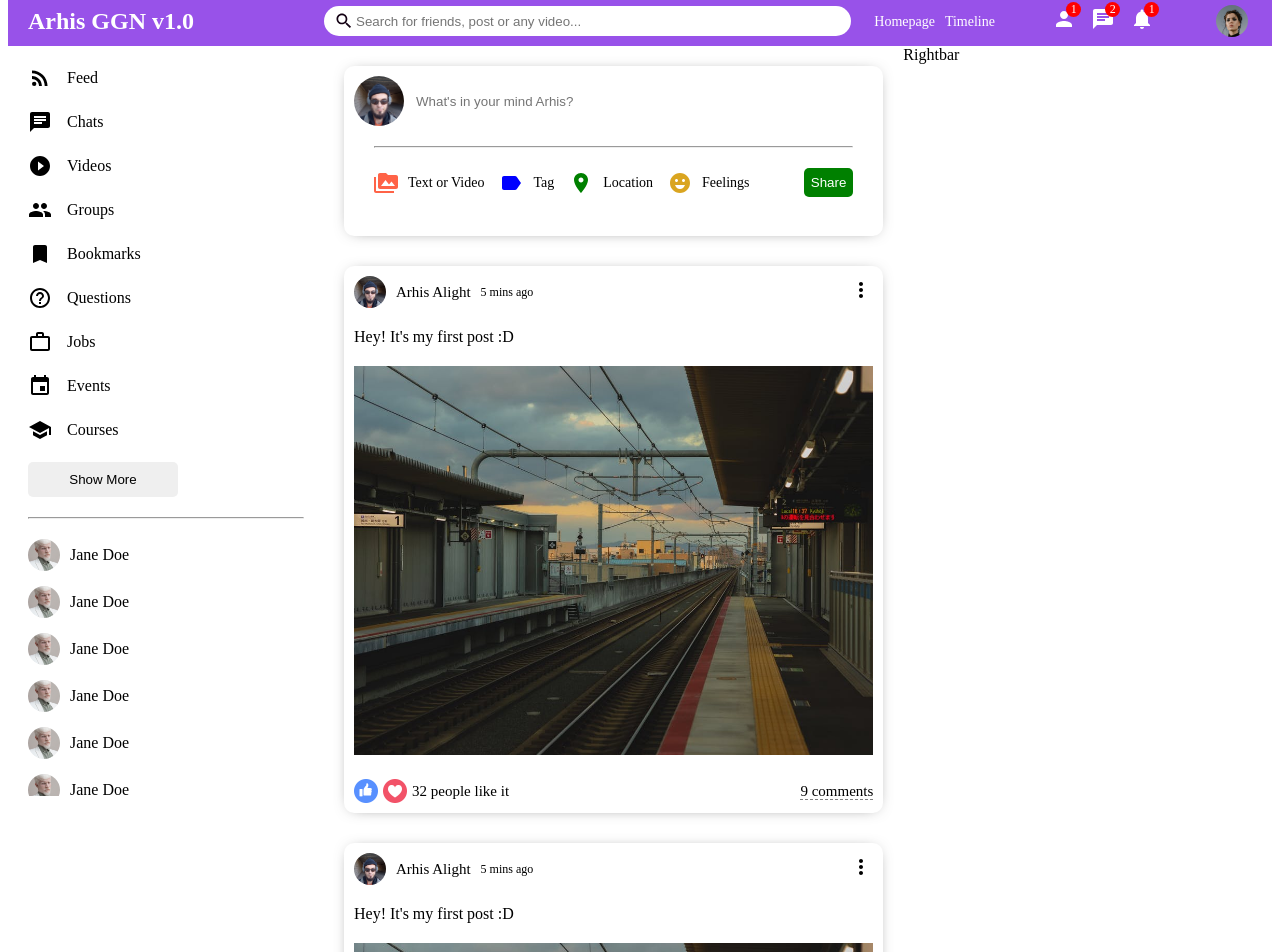
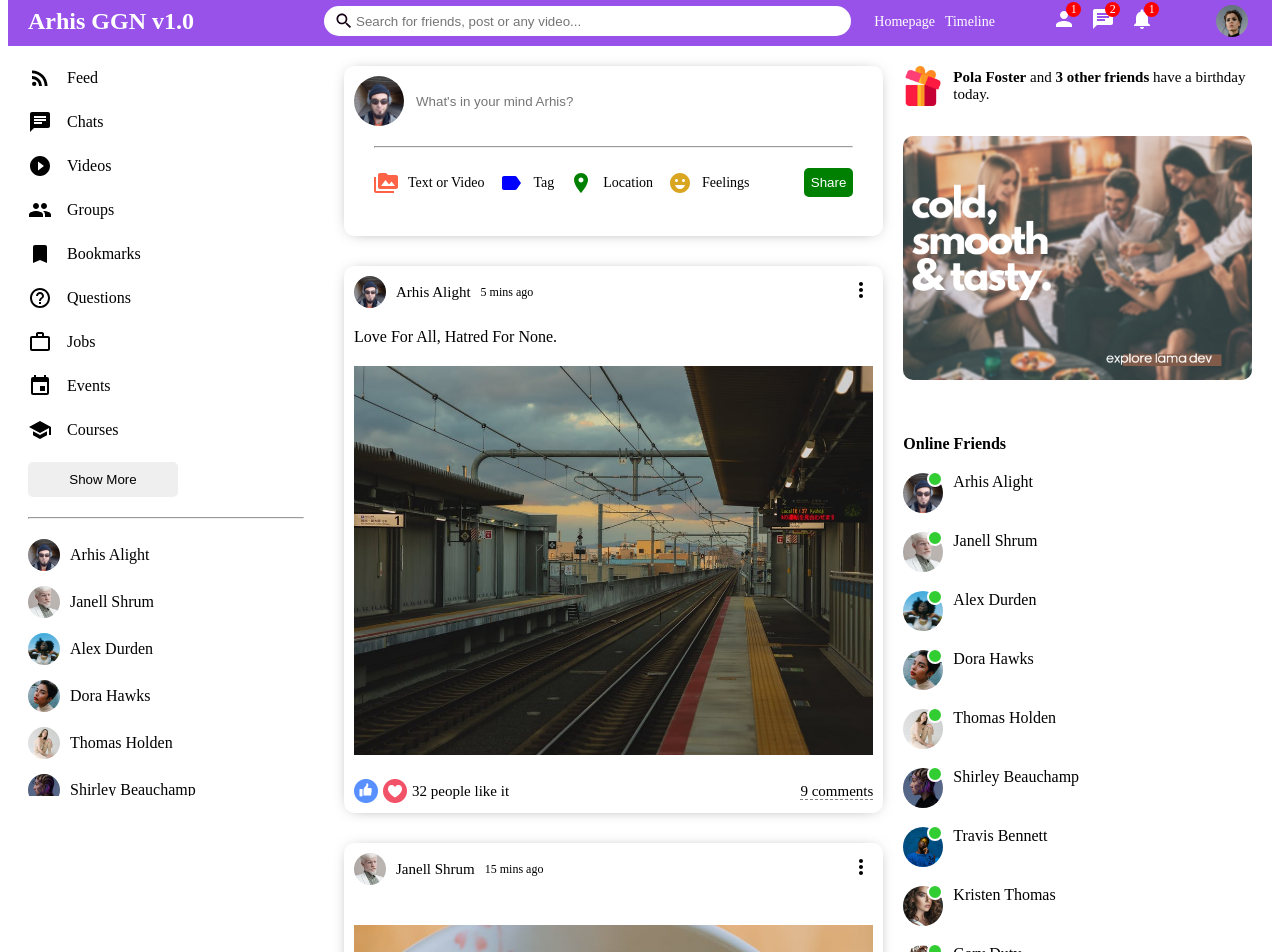
Before and after one commit to Victor-Nikliaiev/react-soc-network, a React (Vite) app: page / in a window 1280 px wide. Shown: the part 12-964 px from the top of the page. Built offline with nearby package versions, Linux system fonts and the light colour scheme.

Commit message:
Done with dynamic data using

```diff
--- /dev/null
+++ b/src/components/close-friend/closeFriend.styled.js
@@ -0,0 +1,5 @@
+export {
+    SidebarFriend,
+    SidebarFriendImage,
+    SidebarFriendName,
+} from "../sidebar/Sidebar.styled.js";
--- /dev/null
+++ b/src/components/close-friend/index.jsx
@@ -0,0 +1,10 @@
+import * as S from "./closeFriend.styled.js";
+
+export const CloseFriend = ({ profilePicture, username }) => {
+    return (
+        <S.SidebarFriend>
+            <S.SidebarFriendImage src={profilePicture} alt='' />
+            <S.SidebarFriendName>{username}</S.SidebarFriendName>
+        </S.SidebarFriend>
+    );
+};
--- a/src/components/feed/index.jsx
+++ b/src/components/feed/index.jsx
@@ -1,15 +1,25 @@
 import { Post } from "../post";
 import { Share } from "../share";
 import * as S from "./Feed.styled.js";
+import { Posts, Users } from "../../dummyData.js";
 
 export const Feed = () => {
     return (
         <S.Feed>
             <S.FeedWrapper>
                 <Share />
-                <Post />
-                <Post />
-                <Post />
+                {Posts.map(post => {
+                    const user = Users.filter(user => user.id === post.userId);
+                    const { id, ...userData } = user[0];
+
+                    return (
+                        <Post
+                            key={crypto.randomUUID()}
+                            {...post}
+                            {...userData}
+                        />
+                    );
+                })}
             </S.FeedWrapper>
         </S.Feed>
     );
--- /dev/null
+++ b/src/components/online/Online.styled.js
@@ -0,0 +1,7 @@
+export {
+    RightbarFriend,
+    RightbarProfileImgContainer,
+    RightbarProfileImg,
+    RightbarOnline,
+    RightbarUsername,
+} from "../rightbar/Rightbar.styled.js";
--- /dev/null
+++ b/src/components/online/index.jsx
@@ -0,0 +1,13 @@
+import * as S from "./Online.styled.js";
+
+export const Online = ({ profilePicture, username }) => {
+    return (
+        <S.RightbarFriend>
+            <S.RightbarProfileImgContainer>
+                <S.RightbarProfileImg src={profilePicture} alt='' />
+                <S.RightbarOnline></S.RightbarOnline>
+            </S.RightbarProfileImgContainer>
+            <S.RightbarUsername>{username}</S.RightbarUsername>
+        </S.RightbarFriend>
+    );
+};
--- a/src/components/post/index.jsx
+++ b/src/components/post/index.jsx
@@ -1,35 +1,44 @@
 import { MoreVert } from "@material-ui/icons";
 import * as S from "./Post.styled.js";
 
-export const Post = () => {
+export const Post = ({
+    date,
+    desc,
+    like,
+    comment,
+    photo,
+    profilePicture,
+    username,
+}) => {
     return (
         <S.Post>
             <S.PostWrapper>
                 <S.PostTop>
                     <S.PostTopLeft>
-                        <S.PostProfileImage
-                            src='./assets/person/0.jpg'
-                            alt=''
-                        />
-                        <S.PostUsername>Arhis Alight</S.PostUsername>
-                        <S.PostDate>5 mins ago</S.PostDate>
+                        <S.PostProfileImage src={profilePicture} alt='' />
+                        <S.PostUsername>{username}</S.PostUsername>
+                        <S.PostDate>{date}</S.PostDate>
                     </S.PostTopLeft>
                     <S.PostTopRight>
                         <MoreVert />
                     </S.PostTopRight>
                 </S.PostTop>
                 <S.PostCenter>
-                    <S.PostText>Hey! It's my first post :D</S.PostText>
-                    <S.PostImg src='./assets/post/1.jpeg' alt='' />
+                    <S.PostText>{desc}</S.PostText>
+                    <S.PostImg src={photo} alt='' />
                 </S.PostCenter>
                 <S.PostBottom>
                     <S.PostBottomLeft>
                         <S.LikeIcon src='./assets/like.png' />
                         <S.LikeIcon src='./assets/heart.png' />
-                        <S.PostLikeCounter>32 people like it</S.PostLikeCounter>
+                        <S.PostLikeCounter>
+                            {like} people like it
+                        </S.PostLikeCounter>
                     </S.PostBottomLeft>
                     <S.PostBottomRight>
-                        <S.PostCommentText>9 comments</S.PostCommentText>
+                        <S.PostCommentText>
+                            {comment} comments
+                        </S.PostCommentText>
                     </S.PostBottomRight>
                 </S.PostBottom>
             </S.PostWrapper>
--- a/src/components/rightbar/Rightbar.styled.js
+++ b/src/components/rightbar/Rightbar.styled.js
@@ -3,3 +3,71 @@ import styled from "styled-components";
 export const Rightbar = styled.div`
     flex: 3.5;
 `;
+
+export const RightbarWrapper = styled.div`
+    padding: 20px 20px 0 0;
+`;
+
+export const BirthdayContainer = styled.div`
+    display: flex;
+    align-items: center;
+`;
+
+export const BirthdayImg = styled.img`
+    width: 40px;
+    height: 40px;
+    margin-right: 10px;
+`;
+
+export const BirthdayText = styled.span`
+    font-weight: 300;
+    font-size: 15px;
+`;
+
+export const RightbarAd = styled.img`
+    width: 100%;
+    border-radius: 10px;
+    margin: 30px 0;
+`;
+
+export const RightbarTitle = styled.h4`
+    margin-bottom: 20px;
+`;
+
+export const RightbarFriendList = styled.ul`
+    padding: 0;
+    margin: 0;
+    list-style: none;
+`;
+
+export const RightbarFriend = styled.li`
+    display: flex;
+    margin-bottom: 15px;
+`;
+
+export const RightbarProfileImgContainer = styled.div`
+    margin-right: 10px;
+    position: relative;
+`;
+
+export const RightbarProfileImg = styled.img`
+    width: 40px;
+    height: 40px;
+    border-radius: 50%;
+    object-fit: cover;
+`;
+
+export const RightbarOnline = styled.span`
+    width: 12px;
+    height: 12px;
+    border-radius: 50%;
+    background-color: limegreen;
+    position: absolute;
+    top: -2px;
+    right: 0;
+    border: 2px solid white;
+`;
+
+export const RightbarUsername = styled.span`
+    font-weight: 500;
+`;
--- a/src/components/rightbar/index.jsx
+++ b/src/components/rightbar/index.jsx
@@ -1,5 +1,26 @@
 import * as S from "./Rightbar.styled.js";
+import { Users } from "../../dummyData.js";
+import { Online } from "../online/index.jsx";
 
 export const Rightbar = () => {
-    return <S.Rightbar>Rightbar</S.Rightbar>;
+    return (
+        <S.Rightbar>
+            <S.RightbarWrapper>
+                <S.BirthdayContainer>
+                    <S.BirthdayImg src='./assets/gift.png' alt='' />
+                    <S.BirthdayText>
+                        <strong>Pola Foster</strong> and{" "}
+                        <strong>3 other friends</strong> have a birthday today.
+                    </S.BirthdayText>
+                </S.BirthdayContainer>
+                <S.RightbarAd src='./assets/ad.png' alt='' />
+                <S.RightbarTitle>Online Friends</S.RightbarTitle>
+                <S.RightbarFriendList>
+                    {Users.map(user => (
+                        <Online key={crypto.randomUUID()} {...user} />
+                    ))}
+                </S.RightbarFriendList>
+            </S.RightbarWrapper>
+        </S.Rightbar>
+    );
 };
--- a/src/components/sidebar/Sidebar.styled.js
+++ b/src/components/sidebar/Sidebar.styled.js
@@ -4,6 +4,8 @@ export const Sidebar = styled.div`
     flex: 3;
     height: calc(100vh - 50px);
     overflow-y: scroll;
+    position: sticky;
+    top: 50px;
 
     &::-webkit-scrollbar {
         width: 5px;
--- a/src/components/sidebar/index.jsx
+++ b/src/components/sidebar/index.jsx
@@ -9,9 +9,9 @@ import {
     School,
     WorkOutline,
 } from "@material-ui/icons";
-
-import React from "react";
 import * as S from "./Sidebar.styled.js";
+import { Users } from "../../dummyData.js";
+import { CloseFriend } from "../close-friend";
 
 const menuItems = [
     {
@@ -70,69 +70,9 @@ export const Sidebar = () => {
                 <S.SidebarButton>Show More</S.SidebarButton>
                 <S.SidebarHr />
                 <S.SidebarFriendList>
-                    <S.SidebarFriend>
-                        <S.SidebarFriendImage
-                            src='/assets/person/2.jpeg'
-                            alt=''
-                        />
-                        <S.SidebarFriendName>Jane Doe</S.SidebarFriendName>
-                    </S.SidebarFriend>
-                    <S.SidebarFriend>
-                        <S.SidebarFriendImage
-                            src='/assets/person/2.jpeg'
-                            alt=''
-                        />
-                        <S.SidebarFriendName>Jane Doe</S.SidebarFriendName>
-                    </S.SidebarFriend>
-                    <S.SidebarFriend>
-                        <S.SidebarFriendImage
-                            src='/assets/person/2.jpeg'
-                            alt=''
-                        />
-                        <S.SidebarFriendName>Jane Doe</S.SidebarFriendName>
-                    </S.SidebarFriend>
-                    <S.SidebarFriend>
-                        <S.SidebarFriendImage
-                            src='/assets/person/2.jpeg'
-                            alt=''
-                        />
-                        <S.SidebarFriendName>Jane Doe</S.SidebarFriendName>
-                    </S.SidebarFriend>
-                    <S.SidebarFriend>
-                        <S.SidebarFriendImage
-                            src='/assets/person/2.jpeg'
-                            alt=''
-                        />
-                        <S.SidebarFriendName>Jane Doe</S.SidebarFriendName>
-                    </S.SidebarFriend>
-                    <S.SidebarFriend>
-                        <S.SidebarFriendImage
-                            src='/assets/person/2.jpeg'
-                            alt=''
-                        />
-                        <S.SidebarFriendName>Jane Doe</S.SidebarFriendName>
-                    </S.SidebarFriend>
-                    <S.SidebarFriend>
-                        <S.SidebarFriendImage
-                            src='/assets/person/2.jpeg'
-                            alt=''
-                        />
-                        <S.SidebarFriendName>Jane Doe</S.SidebarFriendName>
-                    </S.SidebarFriend>
-                    <S.SidebarFriend>
-                        <S.SidebarFriendImage
-                            src='/assets/person/2.jpeg'
-                            alt=''
-                        />
-                        <S.SidebarFriendName>Jane Doe</S.SidebarFriendName>
-                    </S.SidebarFriend>
-                    <S.SidebarFriend>
-                        <S.SidebarFriendImage
-                            src='/assets/person/2.jpeg'
-                            alt=''
-                        />
-                        <S.SidebarFriendName>Jane Doe</S.SidebarFriendName>
-                    </S.SidebarFriend>
+                    {Users.map(user => (
+                        <CloseFriend key={crypto.randomUUID()} {...user} />
+                    ))}
                 </S.SidebarFriendList>
             </S.SidebarWrapper>
         </S.Sidebar>
--- a/src/components/topbar/Topbar.styled.js
+++ b/src/components/topbar/Topbar.styled.js
@@ -9,6 +9,7 @@ export const TopbarContainer = styled.div`
     align-items: center;
     position: sticky;
     top: 0;
+    z-index: 999;
 `;
 
 export const TopbarLeft = styled.div`
--- /dev/null
+++ b/src/dummyData.js
@@ -0,0 +1,139 @@
+export const Users = [
+    {
+        id: 1,
+        profilePicture: "assets/person/0.jpg",
+        username: "Arhis Alight",
+    },
+    {
+        id: 2,
+        profilePicture: "assets/person/2.jpeg",
+        username: "Janell Shrum",
+    },
+    {
+        id: 3,
+        profilePicture: "assets/person/3.jpeg",
+        username: "Alex Durden",
+    },
+    {
+        id: 4,
+        profilePicture: "assets/person/4.jpeg",
+        username: "Dora Hawks",
+    },
+    {
+        id: 5,
+        profilePicture: "assets/person/5.jpeg",
+        username: "Thomas Holden",
+    },
+    {
+        id: 6,
+        profilePicture: "assets/person/6.jpeg",
+        username: "Shirley Beauchamp",
+    },
+    {
+        id: 7,
+        profilePicture: "assets/person/7.jpeg",
+        username: "Travis Bennett",
+    },
+    {
+        id: 8,
+        profilePicture: "assets/person/8.jpeg",
+        username: "Kristen Thomas",
+    },
+    {
+        id: 9,
+        profilePicture: "assets/person/9.jpeg",
+        username: "Gary Duty",
+    },
+    {
+        id: 10,
+        profilePicture: "assets/person/10.jpeg",
+        username: "Safak Kocaoglu",
+    },
+];
+
+export const Posts = [
+    {
+        id: 1,
+        desc: "Love For All, Hatred For None.",
+        photo: "assets/post/1.jpeg",
+        date: "5 mins ago",
+        userId: 1,
+        like: 32,
+        comment: 9,
+    },
+    {
+        id: 2,
+        photo: "assets/post/2.jpeg",
+        date: "15 mins ago",
+        userId: 2,
+        like: 2,
+        comment: 1,
+    },
+    {
+        id: 3,
+        desc: "Every moment is a fresh beginning.",
+        photo: "assets/post/3.jpeg",
+        date: "1 hour ago",
+        userId: 3,
+        like: 61,
+        comment: 2,
+    },
+    {
+        id: 4,
+        photo: "assets/post/4.jpeg",
+        date: "4 hours ago",
+        userId: 4,
+        like: 7,
+        comment: 3,
+    },
+    {
+        id: 5,
+        photo: "assets/post/5.jpeg",
+        date: "5 hours ago",
+        userId: 5,
+        like: 23,
+        comment: 5,
+    },
+    {
+        id: 6,
+        photo: "assets/post/6.jpeg",
+        date: "1 day ago",
+        userId: 6,
+        like: 44,
+        comment: 6,
+    },
+    {
+        id: 7,
+        desc: "Never regret anything that made you smile.",
+        photo: "assets/post/7.jpeg",
+        date: "2 days ago",
+        userId: 7,
+        like: 52,
+        comment: 3,
+    },
+    {
+        id: 8,
+        photo: "assets/post/8.jpeg",
+        date: "3 days ago",
+        userId: 8,
+        like: 15,
+        comment: 1,
+    },
+    {
+        id: 9,
+        desc: "Change the world by being yourself.",
+        photo: "assets/post/9.jpeg",
+        date: "5 days ago",
+        userId: 9,
+        like: 11,
+        comment: 2,
+    },
+    {
+        id: 10,
+        photo: "assets/post/10.jpeg",
+        date: "1 week ago",
+        userId: 10,
+        like: 104,
+        comment: 12,
+    },
+];
```
